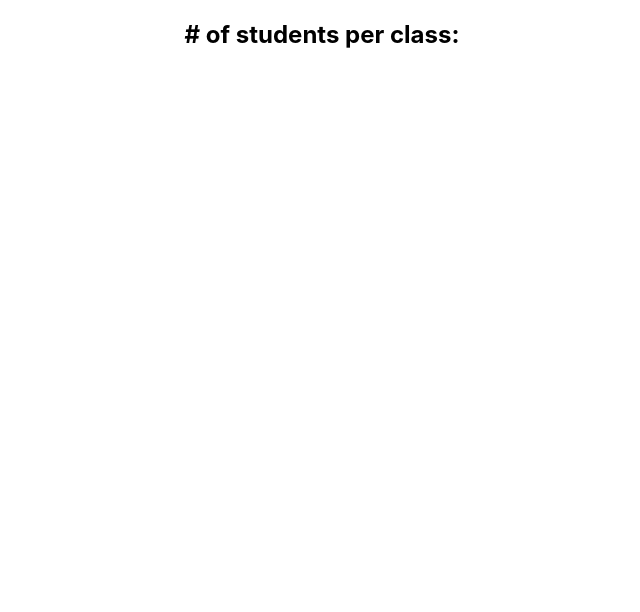
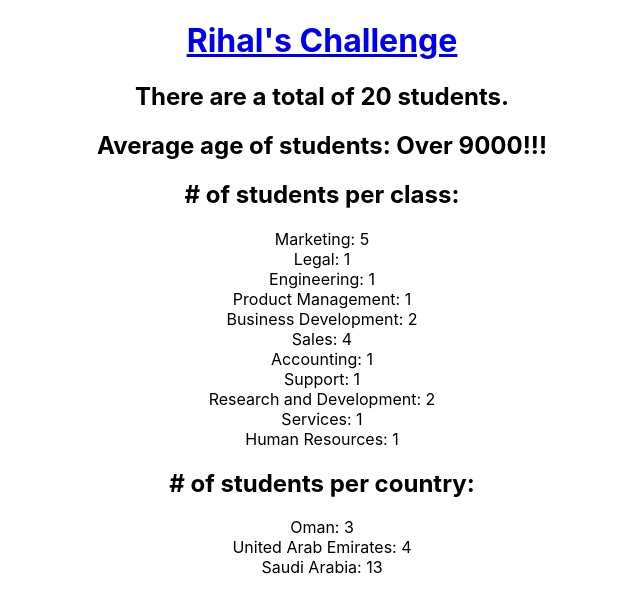
Before and after one commit to DandyDo/rihal-challenges-fullstack, a React (Create React App) app: page / in a window 1280 px wide. Shown: the top 612 px of the page, without its empty margins (318-958 px from the left). Built offline with nearby package versions, Linux system fonts and the light colour scheme; data requests are answered from the project's data file.

Commit message:
Some refactoring, added fetches for other required data. Completed Countries and Classes components.

```diff
--- a/src/components/Classes.js
+++ b/src/components/Classes.js
@@ -1,14 +1,20 @@
-import react from "react";
+import React from "react";
 
-const classes = ({ classes, students }) => {
+const Classes = ({ classes, students }) => {
     return (
         <div>
             <h2># of students per class:</h2>
             <div>
-
+                {
+                    classes.class_name.map((course, i) => {
+                        return (
+                            <div key={course}>{`${course}: ${students[i+1]}`}</div>
+                        );
+                    })
+                }
             </div>
         </div>
     );
 }
 
-export default classes;
+export default Classes;
--- a/src/components/Countries.js
+++ b/src/components/Countries.js
@@ -1,9 +1,20 @@
-import react from "react";
+import React from "react";
 
-const countries = ({ countries, students }) => {
+const Countries = ({ countries, students }) => {
     return (
         <div>
-
+            <h2># of students per country:</h2>
+            <div>
+                {
+                    countries.country_name.map((country, i) => {
+                        return (
+                            <div key={country}>{`${country}: ${students[i+1]}`}</div>
+                        );
+                    })
+                }
+            </div>
         </div>
     );
 }
+
+export default Countries;
--- a/src/components/Students.js
+++ b/src/components/Students.js
@@ -1,9 +1,11 @@
-import react from "react";
+import React from "react";
 
-const students = ({ avgAge }) => {
+const Students = ({ avgAge }) => {
     return (
         <div>
-
+            <h2>Average age of students: Over 9000!!!</h2>
         </div>
     );
 }
+
+export default Students;
--- a/src/containers/App.js
+++ b/src/containers/App.js
@@ -1,44 +1,70 @@
 import './App.css';
 import React, { useState, useEffect } from 'react';
 import Classes from '../components/Classes';
+import Countries from '../components/Countries';
+import Students from '../components/Students';
 
 function App() {
   const [students, setStudents] = useState([])
   const [classes, setClasses] = useState({})
   const [countries, setCountries] = useState({})
 
-  // Get students from local db.json (using json-server)
+  // Get the required data from local db.json (using json-server)
   useEffect(() => {
     fetch('http://localhost:3000/students')
       .then(response => response.json())
       .then(data => {setStudents(data)})
       .catch(err => console.log(err));
+
+    fetch('http://localhost:3000/classes')
+      .then(response => response.json())
+      .then(data => {setClasses(data)})
+      .catch(err => console.log(err));
+
+    fetch('http://localhost:3000/countries')
+      .then(response => response.json())
+      .then(data => {setCountries(data)})
+      .catch(err => console.log(err));
   }, [])
 
   // Get the classes/countries IDs only from students
-  const countryOfStudents = students.map(({ country_id }) => (country_id));
-  const classOfStudents = students.map(({ class_id }) => (class_id));
+  const studentsCountryKey = students.map(({ country_id }) => (country_id));
+  const studentsClassesKey = students.map(({ class_id }) => (class_id));
+  // TODO: const avgAge = //
 
-  // Group the classes/countries IDs
-  const studentsPerCountry = countryOfStudents.reduce((acc, b) => {
-    acc[b] = acc[b] + 1 || 1
-    return acc;
-  }, {});
-  const studentsPerClass = classOfStudents.reduce((acc, b) => {
+  // Group the object's key values (for example in case of classes_id, 1: 6, 2: 3, 3: 12, ...)
+  const groupObjKeyValue = (studentsKey) => {
+    const result = studentsKey.reduce((acc, b) => {
       acc[b] = acc[b] + 1 || 1
       return acc;
     }, {});
 
-  console.log(countryOfStudents);
-  console.log(studentsPerCountry);
-  console.log(classOfStudents);
-  console.log(studentsPerClass);
+    return result;
+  }
 
+  const studentsPerCountry = groupObjKeyValue(studentsCountryKey);
+  const studentsPerClass = groupObjKeyValue(studentsClassesKey);
+
+  // Check if data has been fetched then display info, if not then display 'LOADING...'
+  if (!students.length || !Object.keys(classes).length || !Object.keys(countries).length) {
     return (
       <div className="App">
-      <Classes />
+        <a href="https://github.com/rihal-om/rihal-challenges/tree/main/devops" target="_blank" rel="noreferrer"><h1>Rihal's Challenge</h1></a>
+        <h1>LOADING...</h1>
       </div>
     );
   }
+  else {
+    return (
+      <div className="App">
+        <a href="https://github.com/rihal-om/rihal-challenges/tree/main/devops" target="_blank" rel="noreferrer"><h1>Rihal's Challenge</h1></a>
+        <h2>{`There are a total of ${students.length} students.`}</h2>
+        <Students avgAge={ countries }/>
+        <Classes classes={ classes } students ={ studentsPerClass }/>
+        <Countries countries={ countries } students ={ studentsPerCountry }/>
+      </div>
+    );
+  }
+}
 
 export default App;
```
Lines whose indentation alone changed are shown as unchanged.
